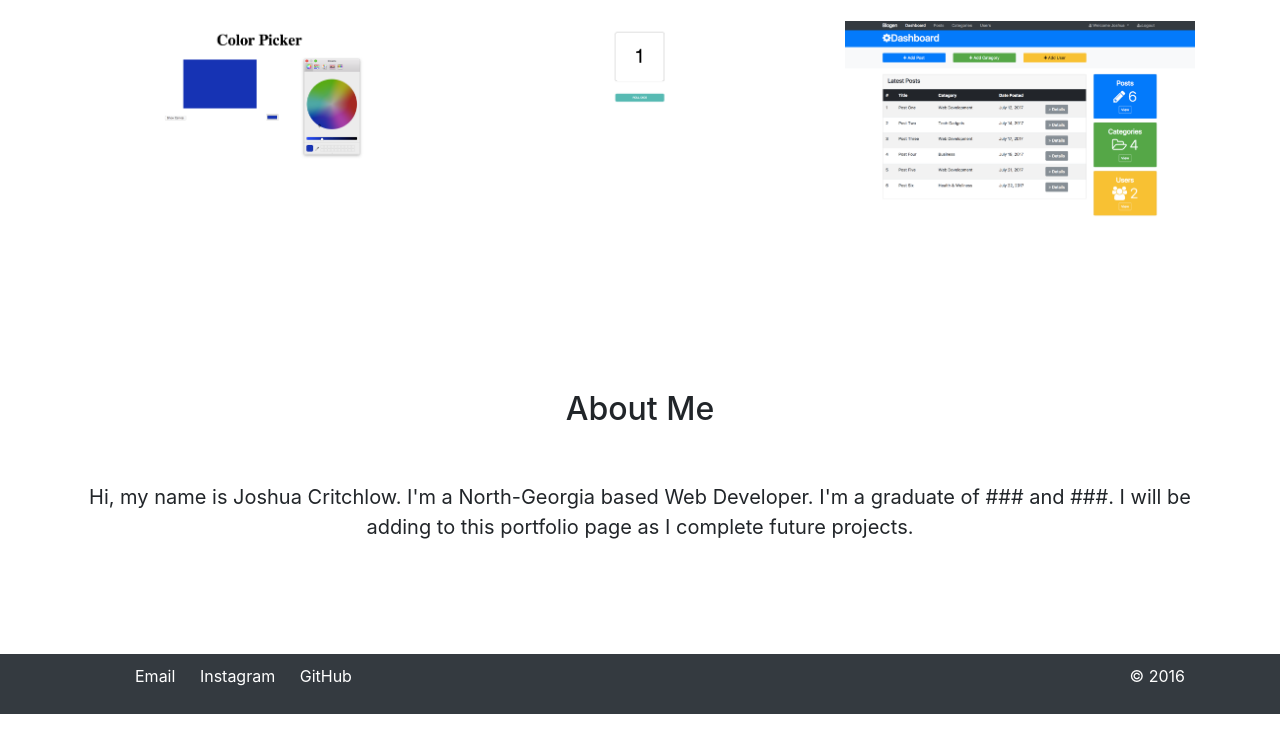
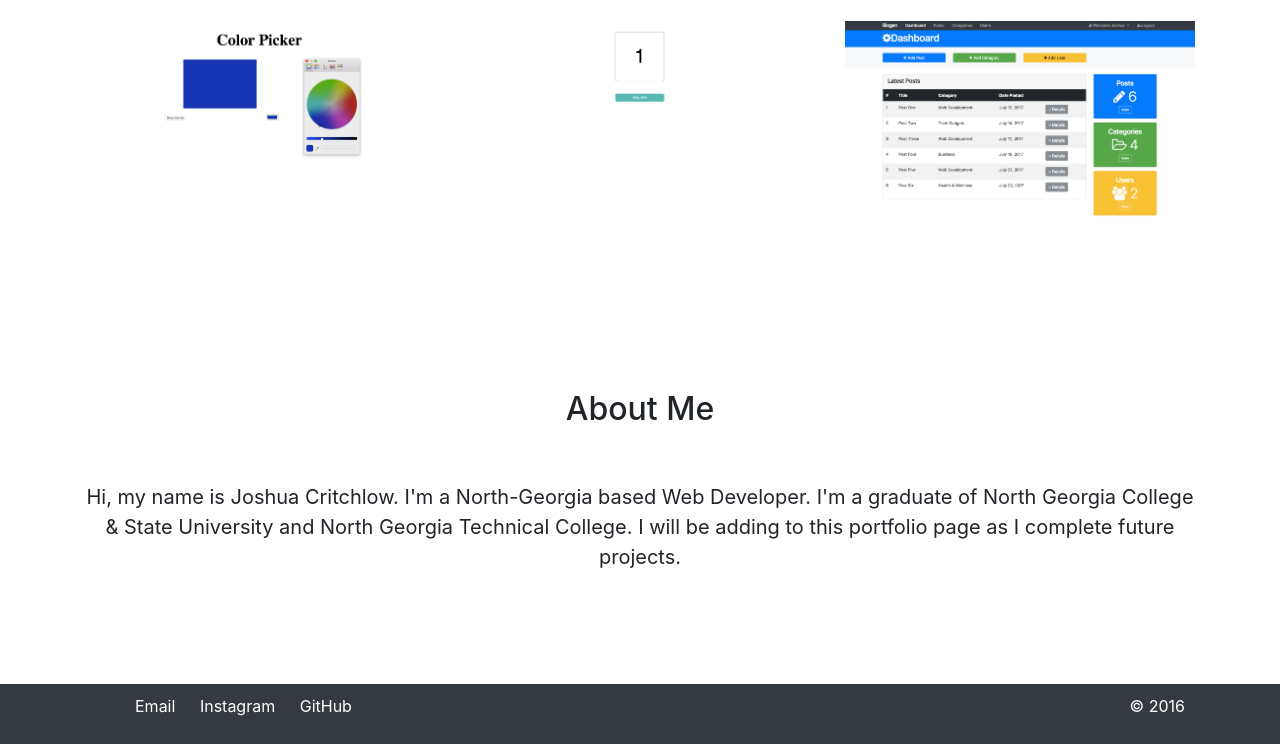
Before and after one commit to jcritchlow/2018-Portfolio, a plain HTML site: page index.html in a window 1280 px wide. Shown: the part 1272-2016 px from the top of the page. Before the commit the page ends 1986 px from the top, so only its background shows below. Drawn offline with Linux system fonts and the light colour scheme.

Commit message:
Update index.html

```diff
--- a/index.html
+++ b/index.html
@@ -107,7 +107,7 @@
   <section id="about" class="py-5 mt-5">
     <div class="container">
       <h2 class="text-center">About Me</h2>
-        <p class="text-center py-5" id="bio">Hi, my name is Joshua Critchlow. I'm a North-Georgia based Web Developer. I'm a graduate of ### and ###. I will be adding to this portfolio page as I complete future projects. </p>
+        <p class="text-center py-5" id="bio">Hi, my name is Joshua Critchlow. I'm a North-Georgia based Web Developer. I'm a graduate of North Georgia College &amp; State University and North Georgia Technical College. I will be adding to this portfolio page as I complete future projects. </p>
       </div>
     </section>
 
```
